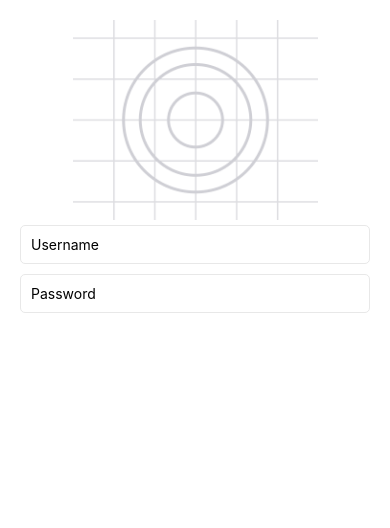
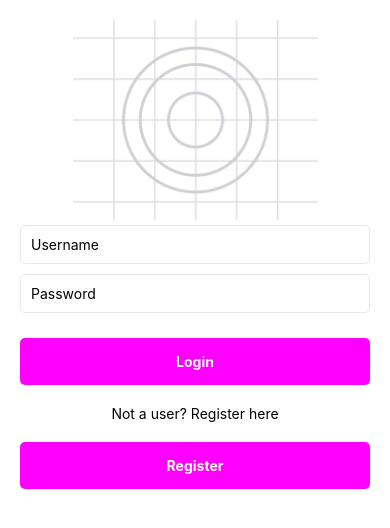
Before and after one commit to DanielGar12/lover, a React Native app: screen /Login in a window 390 px wide. Shown: the top 528 px of the page. Built offline with nearby package versions, Linux system fonts and the light colour scheme.

Commit message:
finished login page design

```diff
--- a/App.js
+++ b/App.js
@@ -1,6 +1,8 @@
 import { StatusBar } from 'expo-status-bar';
 import { StyleSheet, Text, View, SafeAreaView } from 'react-native';
 import LoginScreen from './src/screens/LoginScreen';
+import Navigation from './src/Navigation'
+
 
 export default function App() {
   return (
--- a/package.json
+++ b/package.json
@@ -9,6 +9,8 @@
     "web": "expo start --web"
   },
   "dependencies": {
+    "@react-navigation/native": "^6.1.18",
+    "@react-navigation/native-stack": "^6.11.0",
     "expo": "~51.0.28",
     "expo-status-bar": "~1.12.1",
     "react": "18.2.0",
--- /dev/null
+++ b/src/Navigation/index.js
@@ -0,0 +1,19 @@
+import { View, Text } from 'react-native'
+import React from 'react'
+import { createNativeStackNavigator } from '@react-navigation/native-stack';
+import { NavigationContainer } from '@react-navigation/native';
+import LoginScreen from '../screens/LoginScreen';
+
+const Stack = createNativeStackNavigator();
+
+const Navigation = () => {
+  return (
+    <NavigationContainer>
+        <Stack.Navigator screenOptions={{headerShown: false}}>
+            <Stack.Screen name={'Login'} component={LoginScreen}/>
+        </Stack.Navigator>
+    </NavigationContainer>
+  )
+}
+
+export default Navigation
--- /dev/null
+++ b/src/components/CustomButton/CustomButton.js
@@ -0,0 +1,32 @@
+import { View, Text, Pressable, StyleSheet } from 'react-native'
+import React from 'react'
+
+const CustomButton = ({text, onPress}) => {
+  return (
+    <Pressable style={styles.container} onPress={onPress}>
+      <Text style={styles.text}>{text}</Text>
+    </Pressable>
+  )
+}
+
+
+export default CustomButton
+
+const styles = StyleSheet.create({
+
+    container: {
+        width: '100%',
+        alignItems: 'center',
+        padding: 15,
+        backgroundColor: 'magenta',
+        marginVertical: 20,
+        borderRadius: 5
+    },
+
+    text: {
+        color: 'white',
+        fontWeight: 'bold',
+    },
+
+
+})
--- /dev/null
+++ b/src/components/CustomButton/index.js
@@ -0,0 +1 @@
+export {default} from './CustomButton'
--- a/src/screens/LoginScreen/LoginScreen.js
+++ b/src/screens/LoginScreen/LoginScreen.js
@@ -1,10 +1,18 @@
-import { View, Text, StyleSheet, Image, useWindowDimensions } from 'react-native'
+import { View, Text, StyleSheet, Image, useWindowDimensions, Button, Pressable} from 'react-native'
 import Logo from '../../../assets/adaptive-icon.png'
 import React from 'react'
 import CustomInput from '../../components/CustomInput'
+import CustomButton from '../../components/CustomButton'
 
 
 const LoginScreen = () => {
+
+    const onLoginPress = () => {
+        console.log('nada');
+    }
+    const onRegisterPress = () =>{
+        console.log('Nothing')
+    }
 
     const {height} = useWindowDimensions();
   return (
@@ -15,6 +23,12 @@ const LoginScreen = () => {
       <Text/>
       <CustomInput placeholder={'Username'}/>
       <CustomInput placeholder={'Password'} secureTextEntry={true}/>
+
+      <CustomButton onPress={onLoginPress} text={'Login'}/>
+
+      <Text>Not a user? Register here</Text>
+      <CustomButton onPress={onRegisterPress} text={'Register'}/>
+
 
     </View>
   )
@@ -39,6 +53,7 @@ const styles = StyleSheet.create({
 
 
 
+
 });
 
 export default LoginScreen
```
Also changed, not shown: 1 other file (tests, documents, lock files or other folders).
